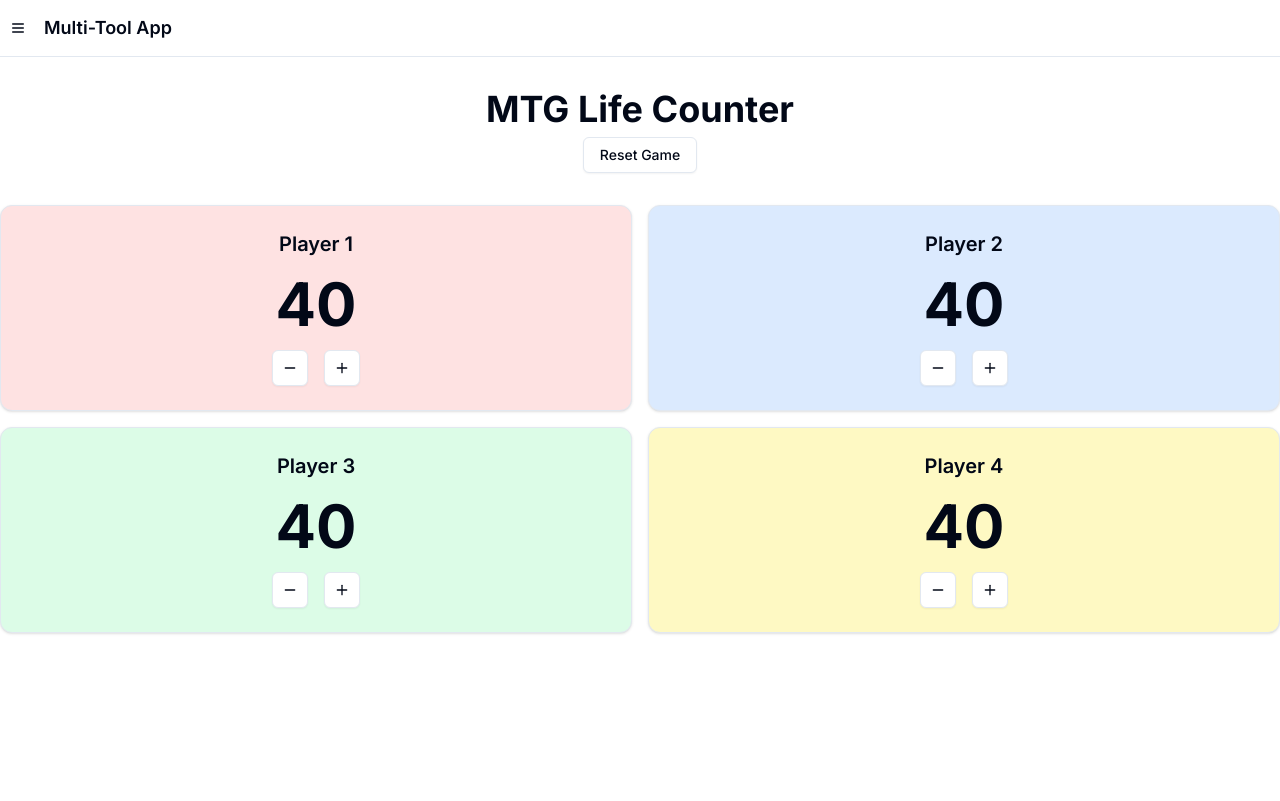
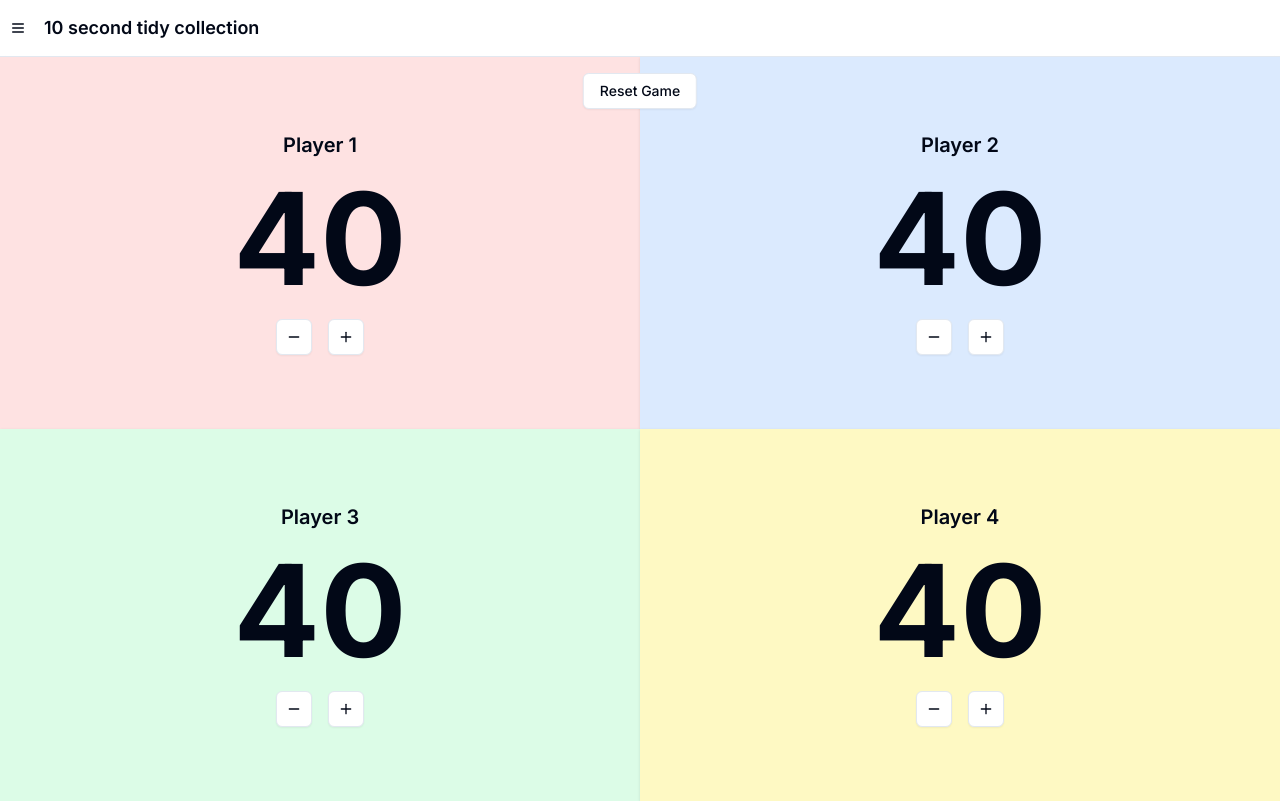
Before and after one commit to BennGraham/mealplan, a Next.js app: page /mtg-counter in a window 1280 px wide. Built offline with nearby package versions, Linux system fonts and the light colour scheme.

Commit message:
full-screen life counter

```diff
--- a/app/mtg-counter/page.tsx
+++ b/app/mtg-counter/page.tsx
@@ -1,5 +1,4 @@
 "use client";
-
 import { useState } from "react";
 import { Minus, Plus } from "lucide-react";
 import { Button } from "@/components/ui/button";
@@ -28,39 +27,55 @@
   };
 
   const resetGame = () => {
-    setPlayers((current) => current.map((player) => ({ ...player, life: 20 })));
+    setPlayers((current) => current.map((player) => ({ ...player, life: 40 })));
   };
 
   return (
-    <main className="container mx-auto py-8">
-      <div className="space-y-8">
-        <div className="text-center">
-          <h1 className="text-4xl font-bold mb-2">MTG Life Counter</h1>
-          <Button onClick={resetGame} variant="outline">
+    <main className="h-[calc(100vh-3.5rem)] w-full relative">
+      <Button
+        onClick={resetGame}
+        variant="outline"
+        className="absolute top-4 left-1/2 -translate-x-1/2 z-10"
+      >
         Reset Game
       </Button>
+      <div className="h-full grid grid-cols-2 grid-rows-2">
+        {players.map((player) => (
+          <Card
+            key={player.id}
+            className={`${player.color} rounded-none border-none h-full relative overflow-hidden`}
+          >
+            <div
+              className="absolute left-0 top-0 w-1/2 h-full cursor-pointer hover:bg-red-800/5 active:bg-red-800/25 transition-colors z-[10]"
+              onClick={() => updateLife(player.id, -1)}
+            />
+            <div
+              className="absolute right-0 top-0 w-1/2 h-full cursor-pointer hover:bg-green-800/5 active:bg-green-800/25 transition-colors z-[10]"
+              onClick={() => updateLife(player.id, 1)}
+            />
+            <CardContent className="flex flex-col items-center justify-center h-full p-6 relative">
+              <h2 className="text-xl font-semibold mb-4">Player {player.id}</h2>
+              <div className="text-6xl sm:text-[8rem] font-bold mb-4">
+                {player.life}
               </div>
-
-        <div className="grid grid-cols-2 gap-4">
-          {players.map((player) => (
-            <Card key={player.id} className={`${player.color}`}>
-              <CardContent className="p-6 text-center">
-                <h2 className="text-xl font-semibold mb-4">
-                  Player {player.id}
-                </h2>
-                <div className="text-6xl font-bold mb-4">{player.life}</div>
               <div className="flex justify-center gap-4">
                 <Button
                   variant="outline"
                   size="icon"
-                    onClick={() => updateLife(player.id, -1)}
+                  onClick={(e) => {
+                    e.stopPropagation();
+                    updateLife(player.id, -1);
+                  }}
                 >
                   <Minus className="h-4 w-4" />
                 </Button>
                 <Button
                   variant="outline"
                   size="icon"
-                    onClick={() => updateLife(player.id, 1)}
+                  onClick={(e) => {
+                    e.stopPropagation();
+                    updateLife(player.id, 1);
+                  }}
                 >
                   <Plus className="h-4 w-4" />
                 </Button>
@@ -69,7 +84,6 @@
           </Card>
         ))}
       </div>
-      </div>
     </main>
   );
 }
--- a/components/recipe-card.tsx
+++ b/components/recipe-card.tsx
@@ -1,9 +1,15 @@
-import { Card, CardContent, CardDescription, CardHeader, CardTitle } from "@/components/ui/card"
-import { Clock, Users } from "lucide-react"
-import type { Recipe } from "@/types/meals"
+import {
+  Card,
+  CardContent,
+  CardDescription,
+  CardHeader,
+  CardTitle,
+} from "@/components/ui/card";
+import { Clock, Users } from "lucide-react";
+import type { Recipe } from "@/types/meals";
 
 interface RecipeCardProps {
-  recipe: Recipe
+  recipe: Recipe;
 }
 
 export function RecipeCard({ recipe }: RecipeCardProps) {
@@ -36,14 +42,14 @@
           </div>
           <div>
             <h3 className="font-medium mb-2">Instructions</h3>
-            <ol className="list-decimal pl-5 space-y-1">
+            <ul className="list-disc pl-5 space-y-1">
               {recipe.instructions.map((step, index) => (
                 <li key={index}>{step}</li>
               ))}
-            </ol>
+            </ul>
           </div>
         </div>
       </CardContent>
     </Card>
-  )
+  );
 }
--- a/components/site-header.tsx
+++ b/components/site-header.tsx
@@ -1,10 +1,16 @@
-"use client"
+"use client";
 
-import Link from "next/link"
-import { usePathname } from "next/navigation"
-import { Menu } from "lucide-react"
-import { Button } from "@/components/ui/button"
-import { Sheet, SheetContent, SheetHeader, SheetTitle, SheetTrigger } from "@/components/ui/sheet"
+import Link from "next/link";
+import { usePathname } from "next/navigation";
+import { Menu } from "lucide-react";
+import { Button } from "@/components/ui/button";
+import {
+  Sheet,
+  SheetContent,
+  SheetHeader,
+  SheetTitle,
+  SheetTrigger,
+} from "@/components/ui/sheet";
 
 const routes = [
   {
@@ -19,10 +25,10 @@
     href: "/todo",
     label: "Todo List",
   },
-]
+];
 
 export function SiteHeader() {
-  const pathname = usePathname()
+  const pathname = usePathname();
 
   return (
     <header className="sticky top-0 z-50 w-full border-b bg-background/95 backdrop-blur supports-[backdrop-filter]:bg-background/60">
@@ -54,9 +60,9 @@
           </SheetContent>
         </Sheet>
         <div className="flex-1">
-          <h1 className="text-lg font-semibold">Multi-Tool App</h1>
+          <h1 className="text-lg font-semibold">10 second tidy collection</h1>
         </div>
       </div>
     </header>
-  )
+  );
 }
```
Lines whose indentation alone changed are shown as unchanged.
